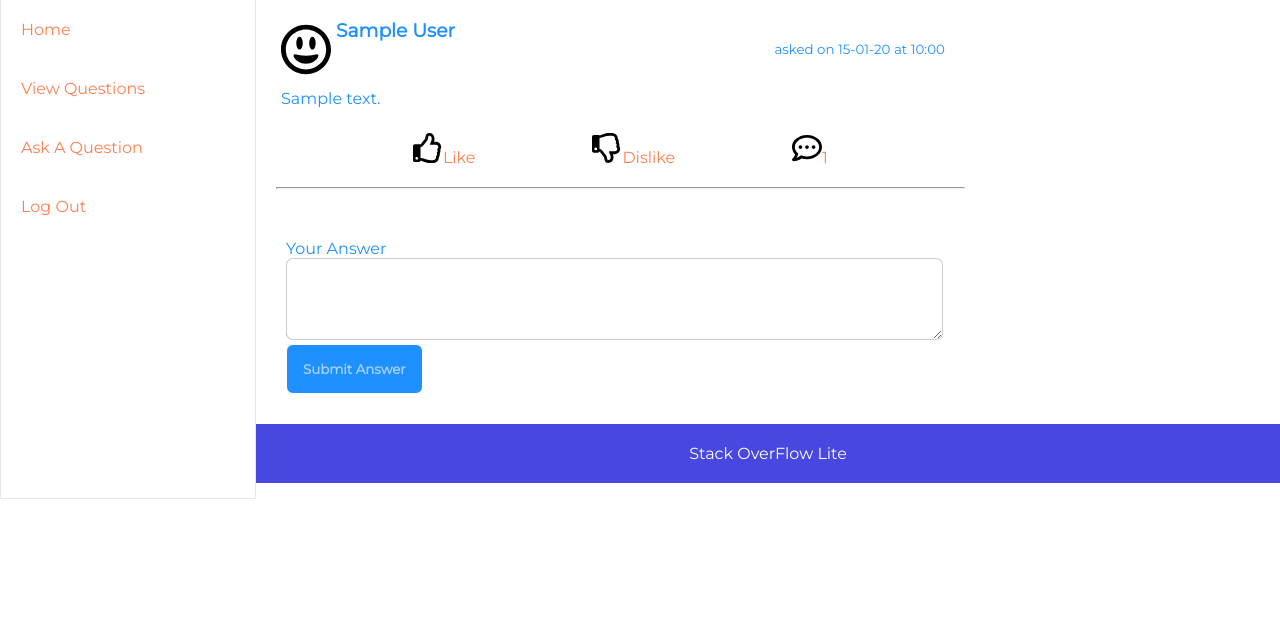
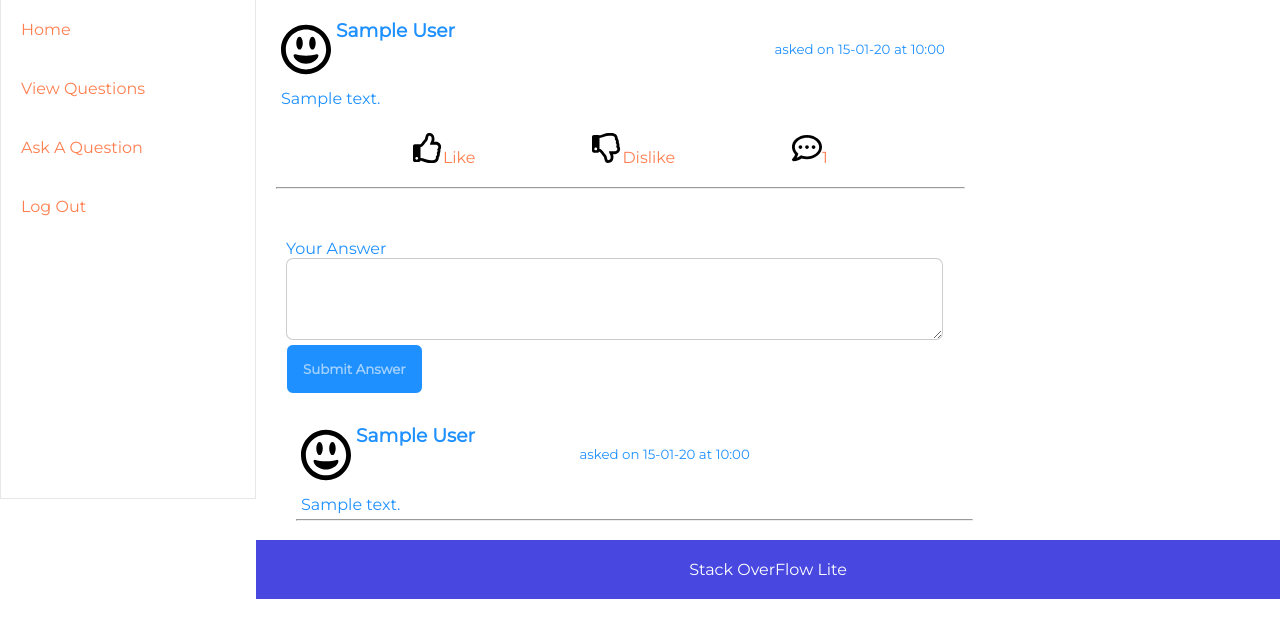
Before and after one commit to jod35/StackOverflow-lite, a Flask app: page /answer_question/1 in a window 1280 px wide. Shown: the part 117-755 px from the top of the page. Run offline with Flask 2, Linux system fonts and the light colour scheme; tables that the repository leaves empty hold one stand-in row (values such as "Sample post"); some libraries are stand-ins or nearby versions.

Commit message:
debugging the code for the question answering route

```diff
--- a/stack/routes.py
+++ b/stack/routes.py
@@ -6,8 +6,7 @@ from .models import User,Question,Answer
 #home page
 @app.route('/')
 def index():
-    questions=Question.query.all()
-
+    questions=Question.query.order_by(Question.id.desc()).all()
     return render_template('index.html',questions=questions)
 
 #create_an account
@@ -62,7 +61,7 @@ def ask_page():
 #view people's questions
 @app.route('/feed')
 def view_questions():
-    questions=Question.query.limit(10).all()
+    questions=Question.query.order_by(Question.id.desc()).limit(10).all()
     return render_template('stackfeed.html',questions=questions)
 
 #delete a question
@@ -104,7 +103,11 @@ def answer_question(question_id):
 def add_answer(question_id):
     question_to_answer=Question.query.get_or_404(question_id)
     content=request.form.get('content')
-    new_answer=Answer(content=content,question=question_to_answer,author=current_user)
+    args={
+     'content':content,
+     'author':current_user
+    }
+    new_answer=Answer(**args)
     db.session.add(new_answer)
     db.session.commit()
     return redirect(url_for('view_questions'))
--- a/stack/static/main.css
+++ b/stack/static/main.css
@@ -164,6 +164,10 @@ input[type=password]{
   width: 70%;
   color: dodgerblue;
 }
+.answers{
+  padding-left:40px;
+  width: 70%;
+}
 .status{
     width: 70%;
     font-family: sans-serif;
--- a/stack/templates/answer.html
+++ b/stack/templates/answer.html
@@ -44,6 +44,30 @@
                           </form>
                       </div>
 
+                      <div class="answers">
+                        {% for answer in answers%}
+                              <div class="status">
+                                  <div class="status-header">
+                                        <div class="status-heading">
+                                            <div class="prof-pic">
+                                                <img src="{{url_for('static',filename='images/grin-alt.svg')}}" alt="face" width="50">
+                                            </div>
+                                            <h3>{{answer.author}}</h3>
+                                        </div>
+                                        <div class="time-posted">
+                                            <small>{{answer.date_answered.strftime("asked on %d-%m-%y at %H:%M")}}</small>
+                                        </div>
+                                  </div>
+                                  <div class="status-content">
+                                    <p>{{answer.content}}</p>
+                                  </div>
+
+                          </div>
+                          <hr>
+                          <br>
+                        {%endfor%}
+                      </div>
+
 
 
 
```
Also changed, not shown: stack/templates/index.html (+9 -0 lines).
